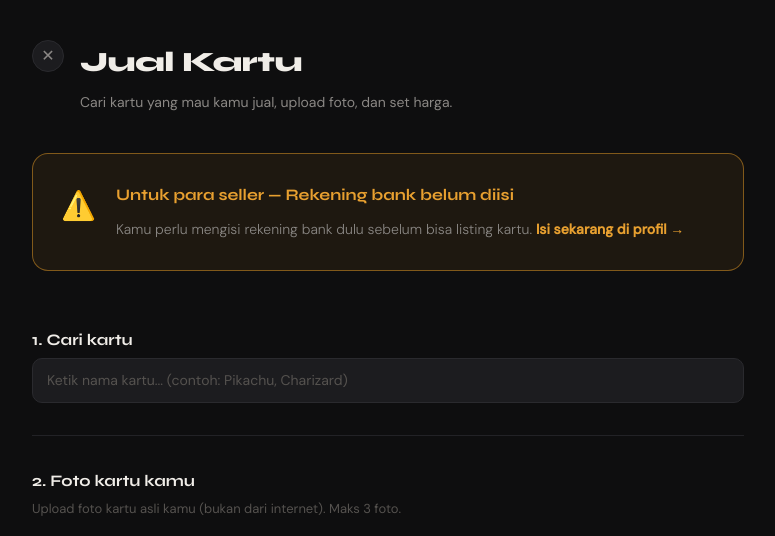
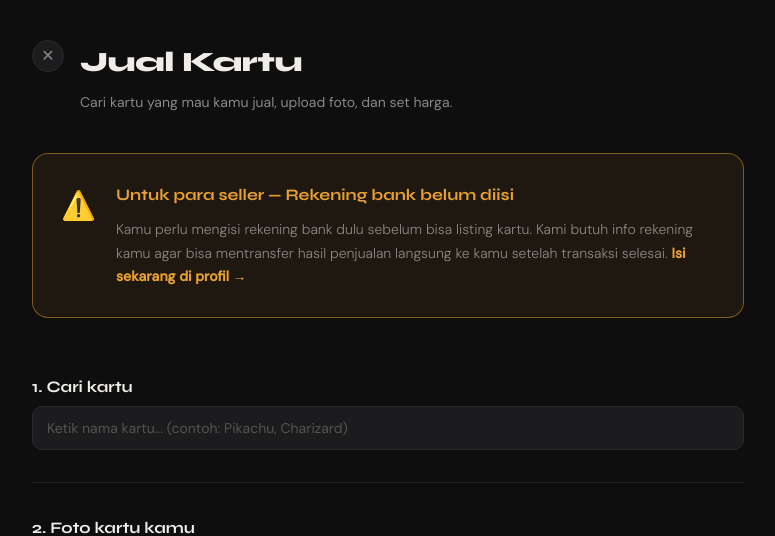
Before and after one commit to Matthew-Kao/GottaBuyEmAll, a FastAPI app: template app/templates/sell.html in a window 1280 px wide. Shown: the part 64-600 px from the top of the page, without its empty margins (252-1027 px from the left). Run offline with FastAPI, Linux system fonts and the light colour scheme; the template is opened without the code that fills it, so the values that code supplies are empty; parts of the project's set-up code (start-up, migrations or seed data) failed here and were passed over.

Commit message:
change isi profil hyperlink

```diff
--- a/app/templates/profile.html
+++ b/app/templates/profile.html
@@ -328,6 +328,11 @@ function previewAvatar(input) {
   reader.readAsDataURL(file)
 }
 
+if (window.location.hash === '#editForm') {
+  document.getElementById('editForm').style.display = 'block'
+  document.getElementById('editForm').scrollIntoView({ behavior: 'smooth' })
+}
+
 function toggleShipForm(orderId) {
   const form = document.getElementById('shipForm-' + orderId)
   form.style.display = form.style.display === 'none' ? 'block' : 'none'
--- a/app/templates/sell.html
+++ b/app/templates/sell.html
@@ -17,7 +17,7 @@
     <div class="escrow-highlight-icon">⚠️</div>
     <div class="escrow-highlight-text">
       <h3>Untuk para seller — Rekening bank belum diisi</h3>
-      <p>Kamu perlu mengisi rekening bank dulu sebelum bisa listing kartu. <a href="/profile" style="color:var(--accent); font-weight:600;">Isi sekarang di profil →</a></p>
+      <p>Kamu perlu mengisi rekening bank dulu sebelum bisa listing kartu. Kami butuh info rekening kamu agar bisa mentransfer hasil penjualan langsung ke kamu setelah transaksi selesai. <a href="/profile#editForm" style="color:var(--accent); font-weight:600;">Isi sekarang di profil →</a></p>
     </div>
   </div>
   {% endif %}
```
